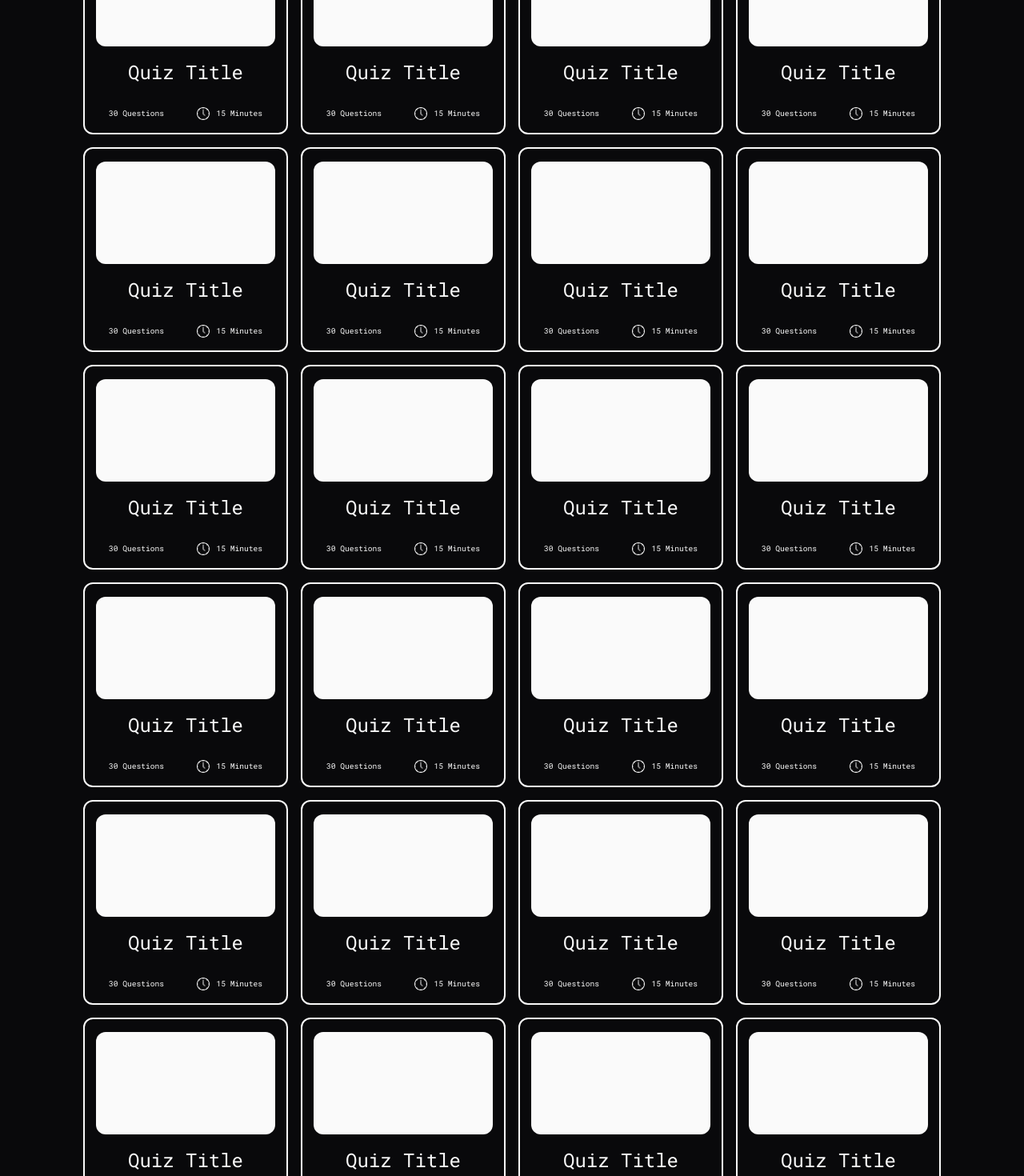
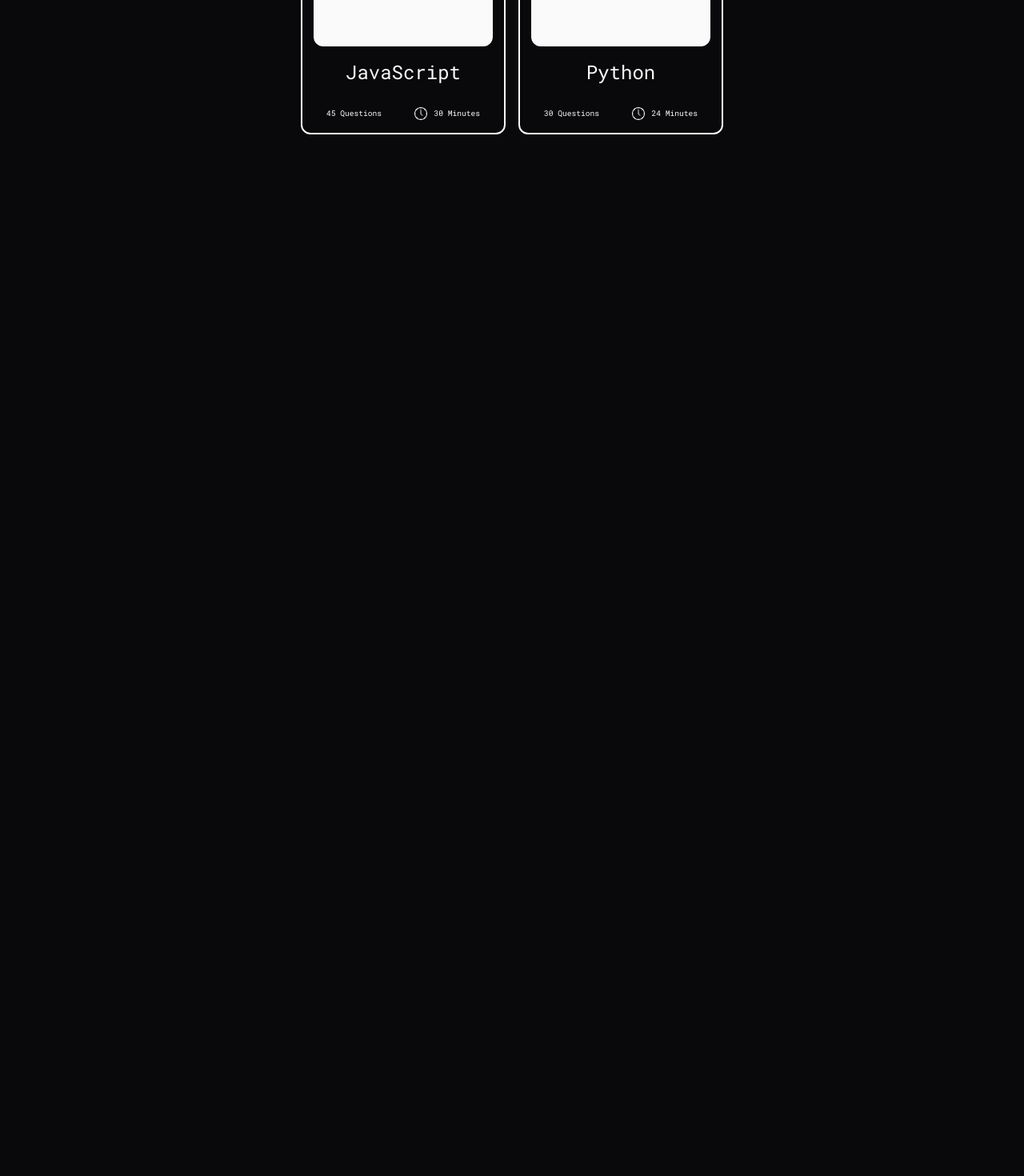
Before and after one commit to Kritzeey/ristek-quiz, a Next.js app: page /Quiz in a window 1280 px wide. Shown: the part 320-1790 px from the top of the page at 80% size. After the commit the page ends 800 px from the top, so only its background shows below. Built offline with nearby package versions, Linux system fonts and the light colour scheme.

Commit message:
Added list rendering for quizzes

```diff
--- a/app/Components/Card.js
+++ b/app/Components/Card.js
@@ -8,16 +8,16 @@ export default function Card(props) {
 
             </div>
             <div className="absolute top-40 text-2xl font-[#fafafa]">
-                Quiz Title
+                {props.title}
             </div>
             <div className="absolute bottom-4 flex justify-between w-48">
                 <span className="text-[0.6rem] flex items-center justify-center">
-                    30 Questions
+                    {props.questions}
                 </span>
                 <div className="flex items-center justify-center gap-2">
                     <Image src={clock} alt="" width={16} height={16}/>
                     <span className="text-[0.6rem]">
-                        15 Minutes
+                        {props.duration}
                     </span>
                 </div>
             </div>
--- a/app/Components/CardContainer.js
+++ b/app/Components/CardContainer.js
@@ -1,40 +1,27 @@
 import Card from "./Card";
 
 export default function CardContainer() {
+    const quizList = [
+        {
+            id: "1",
+            title: "JavaScript",
+            duration: "30",
+            questions: "45",
+        }, {
+            id: "2",
+            title: "Python",
+            duration: "24",
+            questions: "30",
+        },
+    ];
+
+    const listItems = quizList.map(quiz => <Card title={quiz.title} key={quiz.id} duration={quiz.duration + " Minutes"} questions={quiz.questions + " Questions"}/>)
+
     return(
         <div className="flex flex-col text-[#fafafa] mt-32 gap-16 font-[Roboto_Mono] w-screen text-center">
             <span className="text-4xl">Available Quizzes</span>
             <div className="flex flex-wrap gap-4 w-screen items-center justify-center">
-                <Card />
-                <Card />
-                <Card />
-                <Card />
-                <Card />
-                <Card />
-                <Card />
-                <Card />
-                <Card />
-                <Card />
-                <Card />
-                <Card />
-                <Card />
-                <Card />
-                <Card />
-                <Card />
-                <Card />
-                <Card />
-                <Card />
-                <Card />
-                <Card />
-                <Card />
-                <Card />
-                <Card />
-                <Card />
-                <Card />
-                <Card />
-                <Card />
-                <Card />
-                <Card />
+                {listItems}
             </div>
         </div>
     );
--- a/app/Components/Navbar.js
+++ b/app/Components/Navbar.js
@@ -3,7 +3,7 @@ import logo from "../Assets/Icon Inverted.svg"
 
 export default function Navbar() {
     return(
-        <nav className="font-[Roboto_Mono] font-bold p-4 flex items-center justify-between text-[#fafafa] w-screen fixed bg-[#09090b] top-0">
+        <nav className="font-[Roboto_Mono] font-bold p-4 flex items-center justify-between text-[#fafafa] w-full bg-[#09090b] fixed top-0 bg-[#09090b] z-1">
             <a className="flex items-center justify-center gap-4 ml-10 text-2xl cursor-pointer"
                 href="/"
             >
--- a/app/page.js
+++ b/app/page.js
@@ -9,7 +9,7 @@ export default function Home() {
 
   return (
     <>
-      {status === "menu" && <Menu setStatus={setStatus} />}
+      {status === "menu" && <Menu setStatus={setStatus}/>}
       {status === "quiz" && <CardContainer />}
     </>
   );
```
Also changed, not shown: 1 other file (tests, documents, lock files or other folders).
